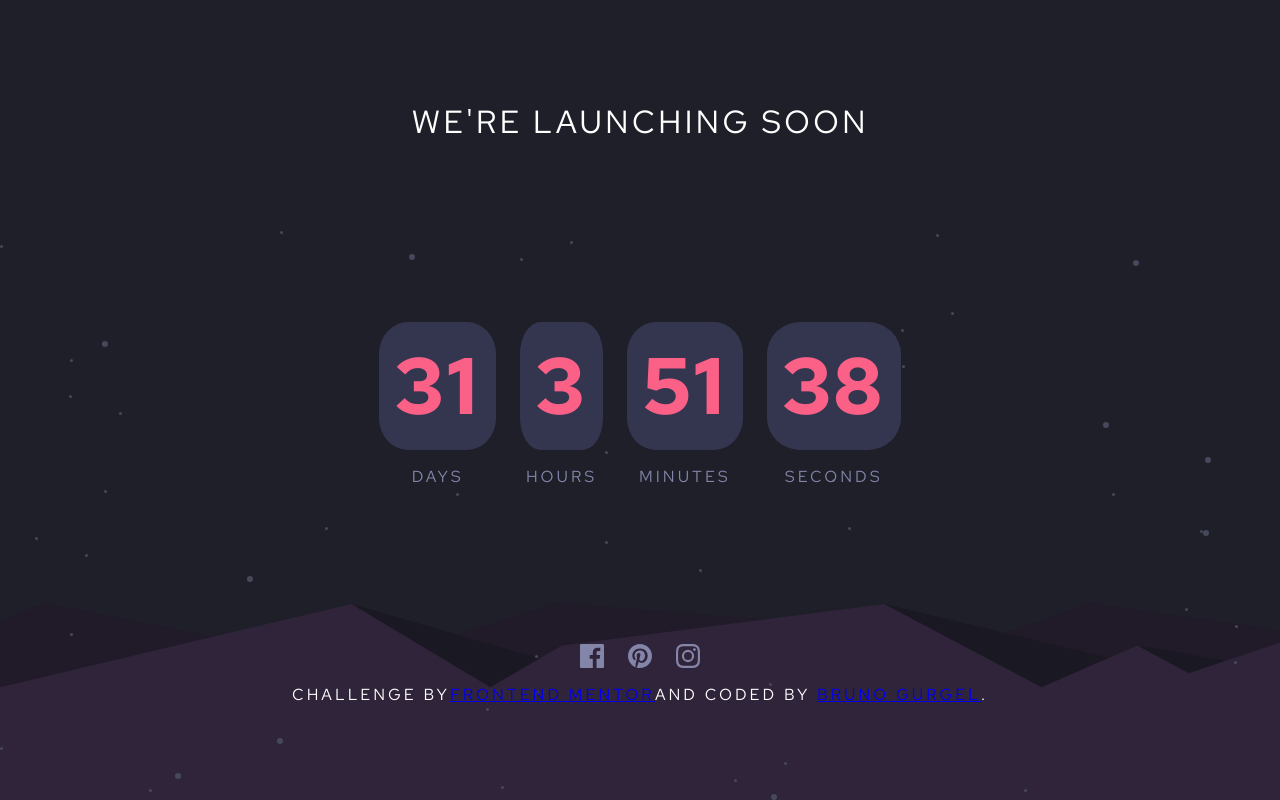
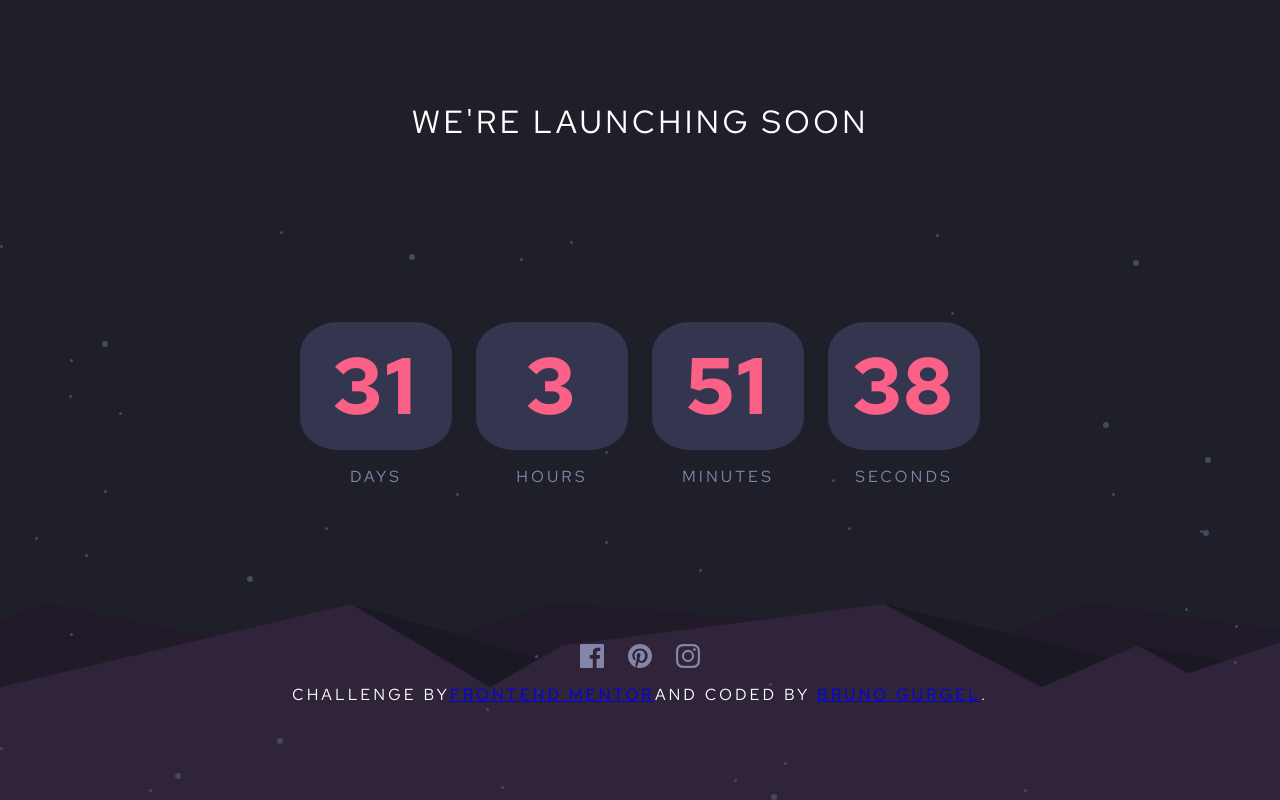
Before and after one commit to bruno-gurgel/countdown_timer, a React (Create React App) app: page / in a window 1280 px wide. Built offline with nearby package versions, Linux system fonts and the light colour scheme.

Commit message:
fix: Fixed height and width of number box

```diff
--- a/src/App.css
+++ b/src/App.css
@@ -27,9 +27,16 @@
 	background-color: hsl(236, 21%, 26%);
 	color: hsl(345, 95%, 68%);
 	font-size: 5rem;
-	padding: 0.7rem 1rem;
+	padding: 0.7rem 1rem; /*TODO: CHECK PADDING*/
+	width: 9.5rem;
+	height: 8rem;
 	border-radius: 25%;
 	font-weight: 700;
+
+	/* animation-name: downflip;
+	animation-duration: 0.5s; */
+
+	animation: all 0.5s ease-out downflip;
 }
 
 .number-box__label {
@@ -42,3 +49,26 @@
 	justify-content: center;
 	gap: 1.5rem;
 }
+
+social-media__icon:hover {
+	color: #fff;
+}
+
+/* @keyframes upflip {
+	from {
+		transform: rotateX(0deg);
+	}
+	to {
+		transform: rotateX(-90deg);
+	}
+}
+
+@keyframes downflip {
+	0% {
+		transform: rotateX(90deg);
+	}
+	100% {
+		transform: rotateX(0deg);
+	}
+}
+ */
```
